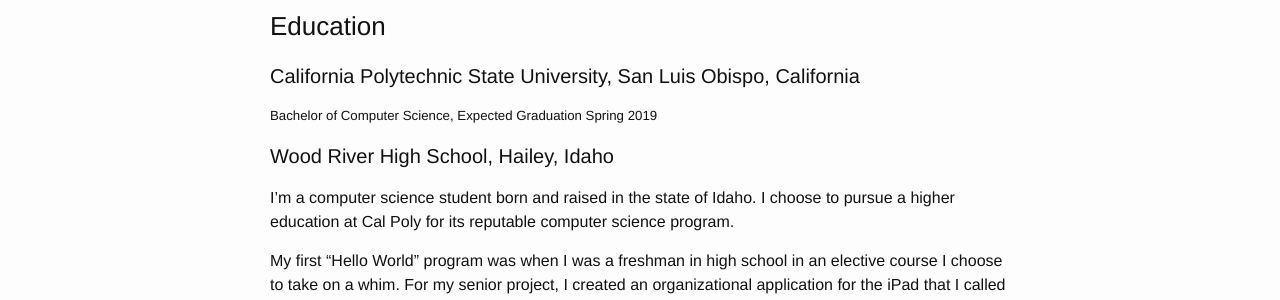
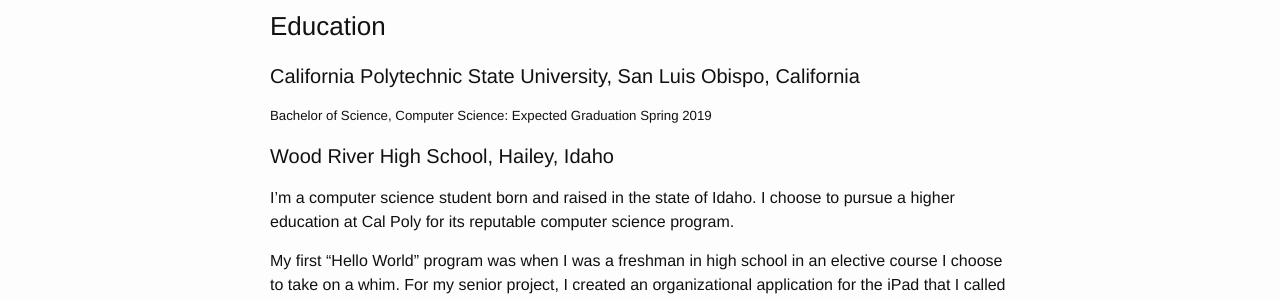
Before and after one commit to JonScott20/JonScott20.github.io, a Jekyll site: the page built from index.md, in a window 1280 px wide. Shown: the part 546-846 px from the top of the page. Built offline with Jekyll 4.4.1, drawn with Linux system fonts in a browser that asks for light colours; our own code applies the rules of GitHub Pages for plain Markdown files.

Commit message:
Update index.md

```diff
--- a/index.md
+++ b/index.md
@@ -7,7 +7,7 @@
 ### Education
 
 #### California Polytechnic State University, San Luis Obispo, California
-##### Bachelor of Computer Science, Expected Graduation Spring 2019
+##### Bachelor of Science, Computer Science: Expected Graduation Spring 2019
 
 #### Wood River High School, Hailey, Idaho
 
```
